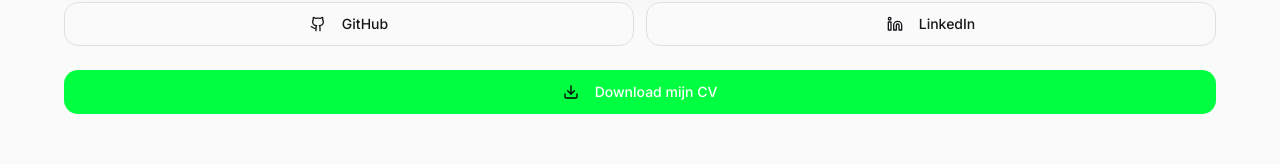
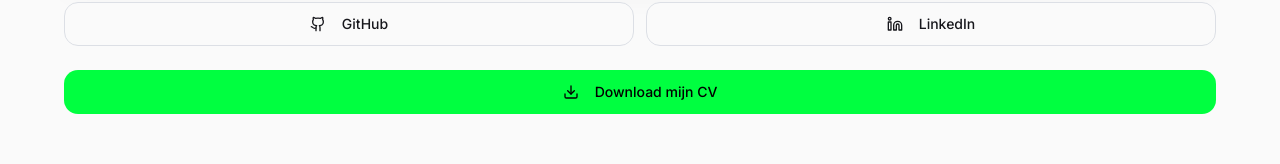
Before and after one commit to HiddeBouwman/portfolio-2-want-de-vorige-hebben-ze-verwijderd, a React (Vite) app: page / in a window 1280 px wide. Shown: the part 3700-3864 px from the top of the page. Built offline with nearby package versions, Linux system fonts and the light colour scheme; the HTML template or start-up script is replaced by a standard one.

Commit message:
fix(contact): force CV download text/icon color to black

```diff
--- a/src/components/ContactSection.tsx
+++ b/src/components/ContactSection.tsx
@@ -137,8 +137,13 @@ export function ContactSection() {
 
               {/* CV Download */}
               <Button size="lg" className="w-full" asChild>
-                <a href={`${import.meta.env.BASE_URL}cv/Hidde_Bouwman_CV.pdf`} download className="text-black">
-                  <Download className="w-5 h-5 mr-2 text-black" />
+                <a
+                  href={`${import.meta.env.BASE_URL}cv/Hidde_Bouwman_CV.pdf`}
+                  download
+                  className="text-black"
+                  style={{ color: "#000" }}
+                >
+                  <Download className="w-5 h-5 mr-2" style={{ color: "#000" }} />
                   Download mijn CV
                 </a>
               </Button>
```
